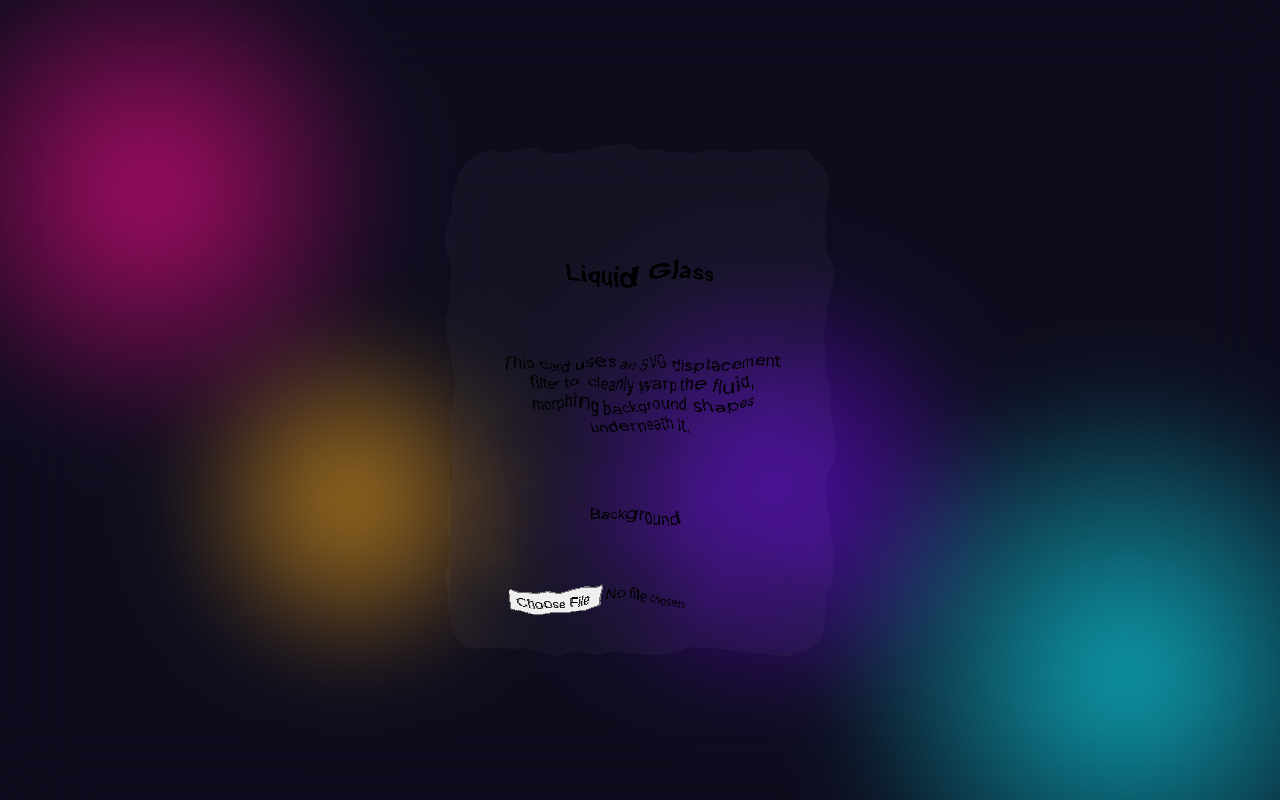
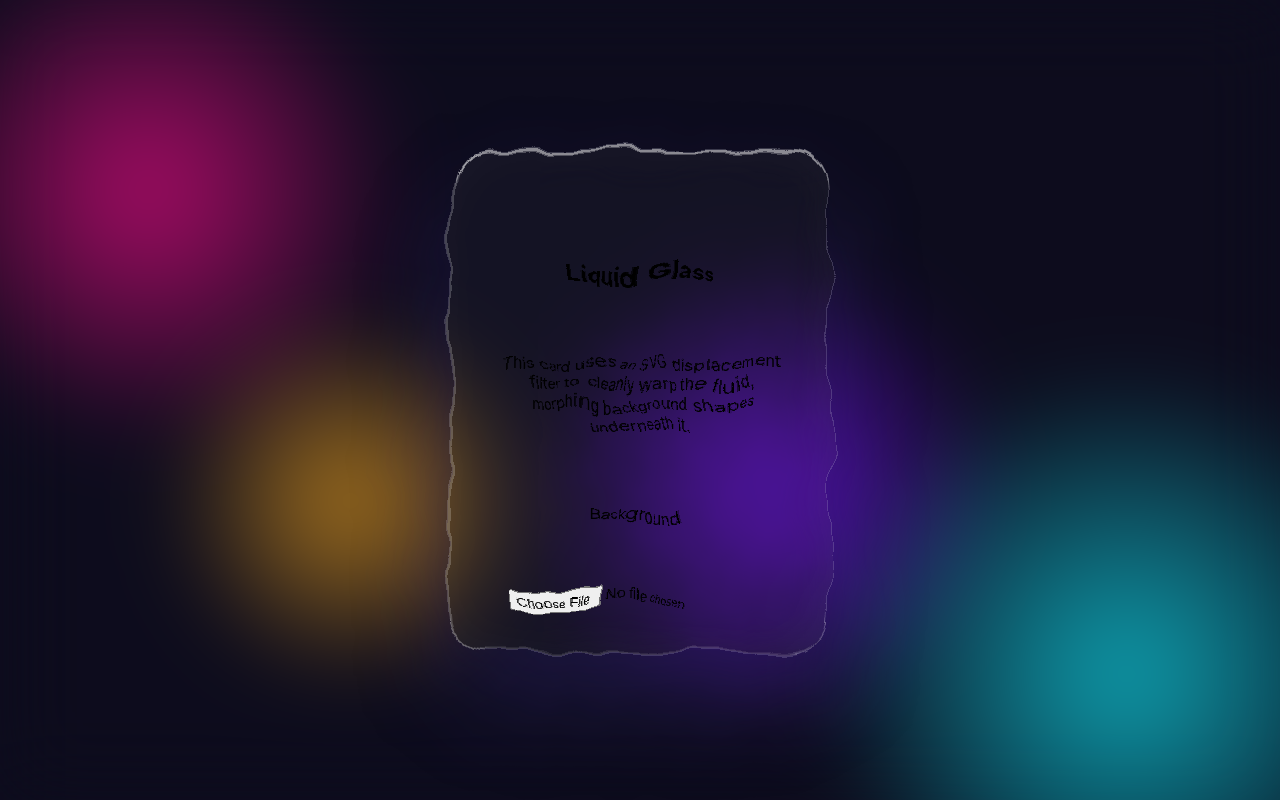
Before and after one commit to robloxacornhair0-alt/liquidglass-test, a plain HTML site: page index.html in a window 1280 px wide. Shown: the top 800 px of the page. Drawn offline with Linux system fonts and the light colour scheme.

Commit message:
Update style.css

```diff
--- a/style.css
+++ b/style.css
@@ -92,6 +92,21 @@ body {
     justify-content: space-between;
     align-items: center;
     text-align: center;
+    background: rgba(255, 255, 255, 0.03);
+    border-radius: 36px;
+    filter: url(#glass-distort);
+    backdrop-filter: blur(20px);
+    box-shadow:
+        0 50px 100px rgba(80, 60, 180, 0.22),
+        0 12px 30px rgba(0, 0, 0, 0.10),
+        0 0 0 0.5px rgba(255, 255, 255, 0.40),
+        inset 0 2.5px 0 rgba(255, 255, 255, 0.50),
+        inset 2px 0 0 rgba(255, 255, 255, 0.20),
+        inset 0 -1.5px 0 rgba(255, 255, 255, 0.15),
+        inset 0 0 60px rgba(255, 255, 255, 0.03);
+    transform: translateZ(0);
+    will-change: filter;
+}
 
     /* Core Glass Layer Style */
     background: rgba(255, 255, 255, 0.03);
```
